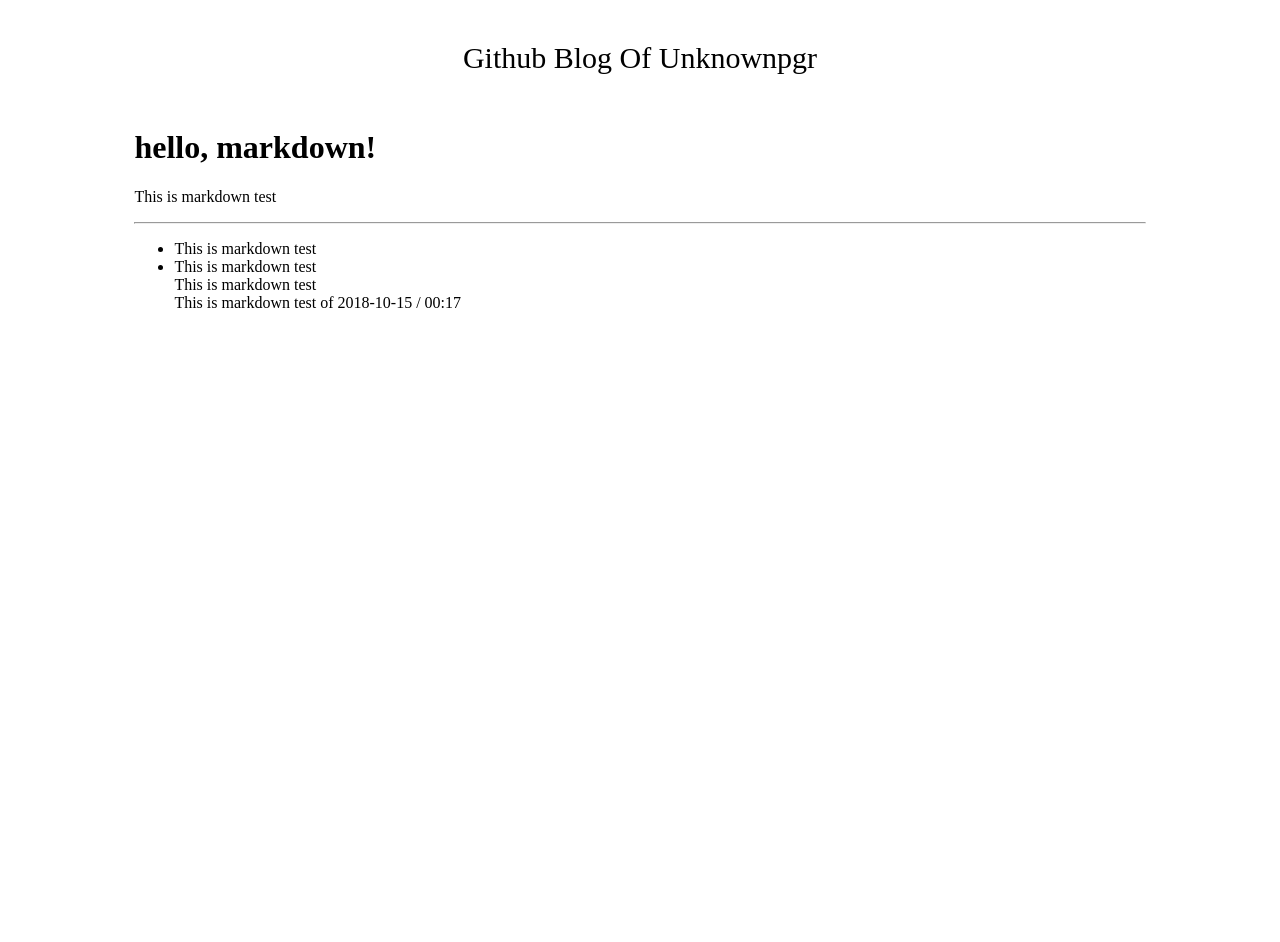
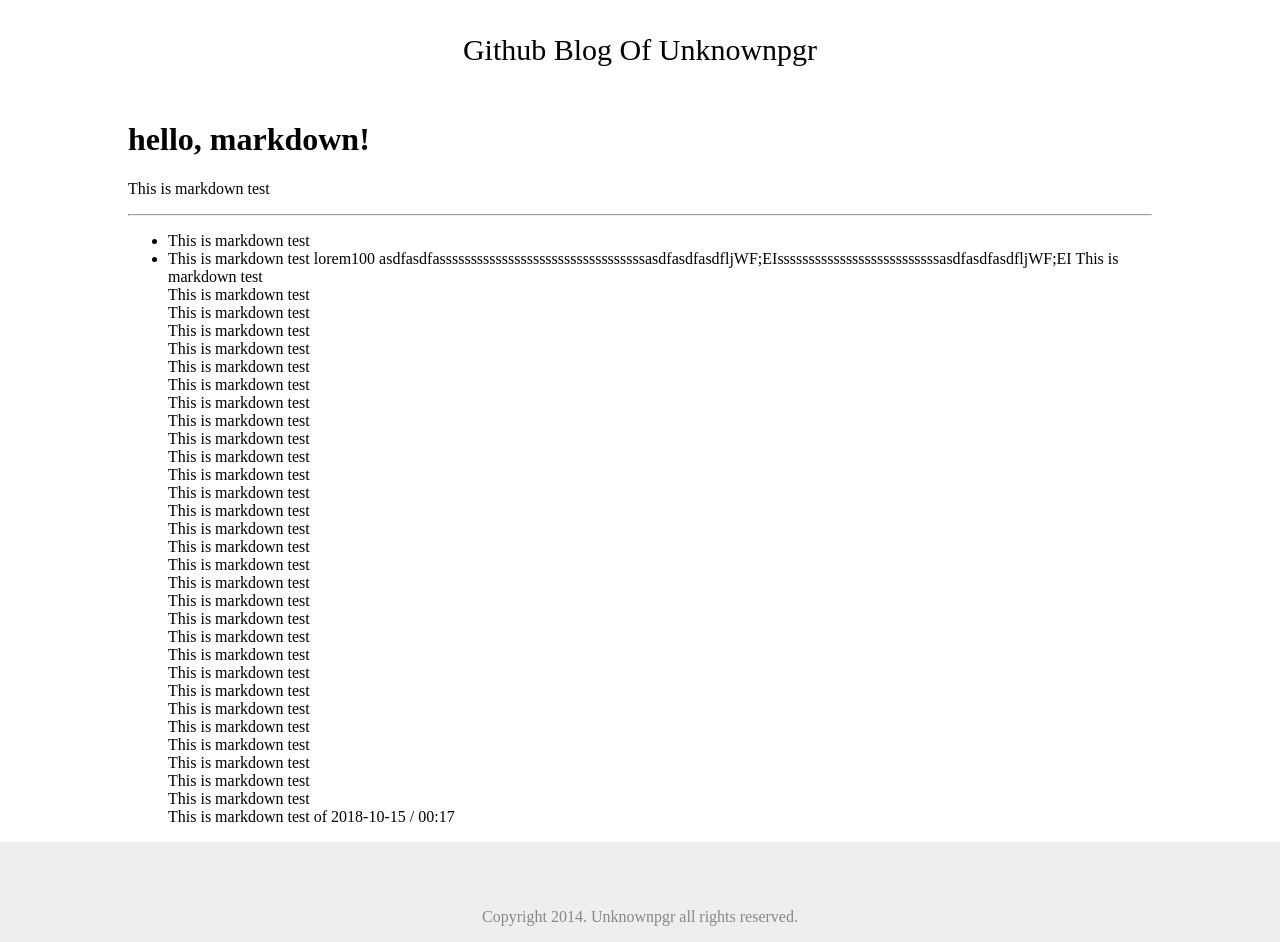
Before and after one commit to unknownpgr/blog, a plain HTML site: page index.html in a window 1280 px wide. Before the commit the page ends 800 px from the top, so only its background shows below. Drawn offline with Linux system fonts and the light colour scheme.

Commit message:
Add header and footer

```diff
--- a/css/index.css
+++ b/css/index.css
@@ -1,4 +1,5 @@
 body{
+
 }
 
 #main{
--- /dev/null
+++ b/css/master.css
@@ -0,0 +1,5 @@
+body{
+    padding: 0px;
+    margin: 0px;
+    height: 100%;
+}
--- /dev/null
+++ b/css/part_footer.css
@@ -0,0 +1,14 @@
+#part_footer_outer{
+    height: 100px;
+    display: flex;
+    align-items:flex-end;
+    background-color: #eee;
+    justify-content: space-around;
+    width: 100%;
+    bottom: 0px;
+}
+
+#part_footer_inner{
+    margin: 16px;
+    color: #888;
+}
--- a/index.html
+++ b/index.html
@@ -3,26 +3,57 @@
 
 <head>
     <title>Github Page</title>
+    <link rel="stylesheet" href="/blog/css/master.css">
     <link rel="stylesheet" href="/blog/css/index.css">
     <script src="/blog/js/showdown.min.js"></script>
     <script src="/blog/js/jquery-3.3.1.js"></script>
 </head>
 
 <body>
-   <div id='header'></div>
+    <div id='header'></div>
     <div id="main"></div>
+    <div id="footer"></div>
     <script>
         var d = document.getElementById('main');
         var converter = new showdown.Converter();
         var text = '# hello, markdown!\n';
-        text+='This is markdown test  \n- - -\n';
-        text+='* This is markdown test\n';
-        text+='+ This is markdown test  \n';
-        text+='This is markdown test  \n';
-        text+='This is markdown test\n of 2018-10-15 / 00:17';
+        text += 'This is markdown test  \n- - -\n';
+        text += '* This is markdown test\n';
+        text += '+ This is markdown test lorem100 asdfasdfasssssssssssssssssssssssssssssssssasdfasdfasdfljWF;EIssssssssssssssssssssssssssasdfasdfasdfljWF;EI \n';
+        text += 'This is markdown test  \n';
+        text += 'This is markdown test  \n';
+        text += 'This is markdown test  \n';
+        text += 'This is markdown test  \n';
+        text += 'This is markdown test  \n';
+        text += 'This is markdown test  \n';
+        text += 'This is markdown test  \n';
+        text += 'This is markdown test  \n';
+        text += 'This is markdown test  \n';
+        text += 'This is markdown test  \n';
+        text += 'This is markdown test  \n';
+        text += 'This is markdown test  \n';
+        text += 'This is markdown test  \n';
+        text += 'This is markdown test  \n';
+        text += 'This is markdown test  \n';
+        text += 'This is markdown test  \n';
+        text += 'This is markdown test  \n';
+        text += 'This is markdown test  \n';
+        text += 'This is markdown test  \n';
+        text += 'This is markdown test  \n';
+        text += 'This is markdown test  \n';
+        text += 'This is markdown test  \n';
+        text += 'This is markdown test  \n';
+        text += 'This is markdown test  \n';
+        text += 'This is markdown test  \n';
+        text += 'This is markdown test  \n';
+        text += 'This is markdown test  \n';
+        text += 'This is markdown test  \n';
+        text += 'This is markdown test  \n';
+        text += 'This is markdown test  \n';
+        text += 'This is markdown test\n of 2018-10-15 / 00:17';
         d.innerHTML = converter.makeHtml(text);
-         $("#header").load("/blog/parts/header.html")
     </script>
+    <script src="/blog/js/header_footer.js"></script>
 </body>
 
 </html>
--- /dev/null
+++ b/js/header_footer.js
@@ -0,0 +1,2 @@
+$("#header").load("/blog/parts/header.html")
+$("#footer").load("/blog/parts/footer.html")
--- /dev/null
+++ b/parts/footer.html
@@ -0,0 +1,5 @@
+<link rel="stylesheet" href="/blog/css/part_footer.css">
+<div id="part_footer_outer">
+<div id="part_footer_inner">
+Copyright 2014. Unknownpgr all rights reserved.</div>
+</div>
```
Also changed, not shown: posts/201810151942.html (added, +16 -0 lines), README.md.
